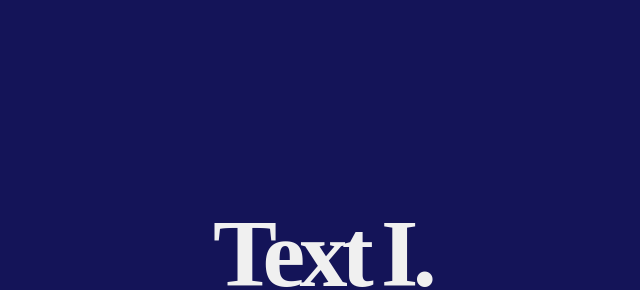
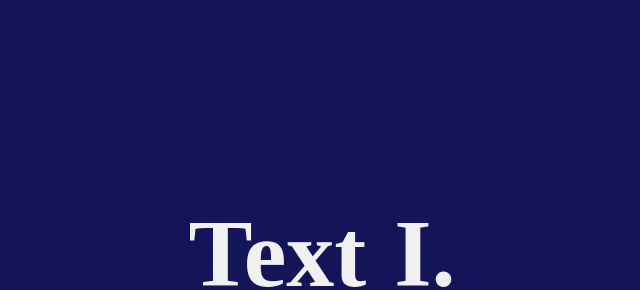
Before and after one commit to STARTRACEX/css-godown, a plain HTML site: page overbreth.html in a window 1280 px wide. Shown: the part 42-332 px from the top of the page, without its empty margins (318-958 px from the left). Drawn offline with Linux system fonts and the light colour scheme.

Commit message:
remove letter-spacing

```diff
--- a/css/overbreath.css
+++ b/css/overbreath.css
@@ -50,17 +50,16 @@ body{
    display: block;
    text-align: center;
 }
-
 #overbreath .overbreathtext,
 #overbreath .overbreath::before {
-   word-spacing: -5px;
+   word-spacing: 4px;
    background-clip: text;
    -webkit-background-clip: text;
    line-height: 1;
    font-weight: 800;
-   letter-spacing: -.06em;
    font-size: clamp(4.5rem, 10vw, 6rem);
 }
+
 
 #overbreath .overbreathtext {
    position: relative;
```
